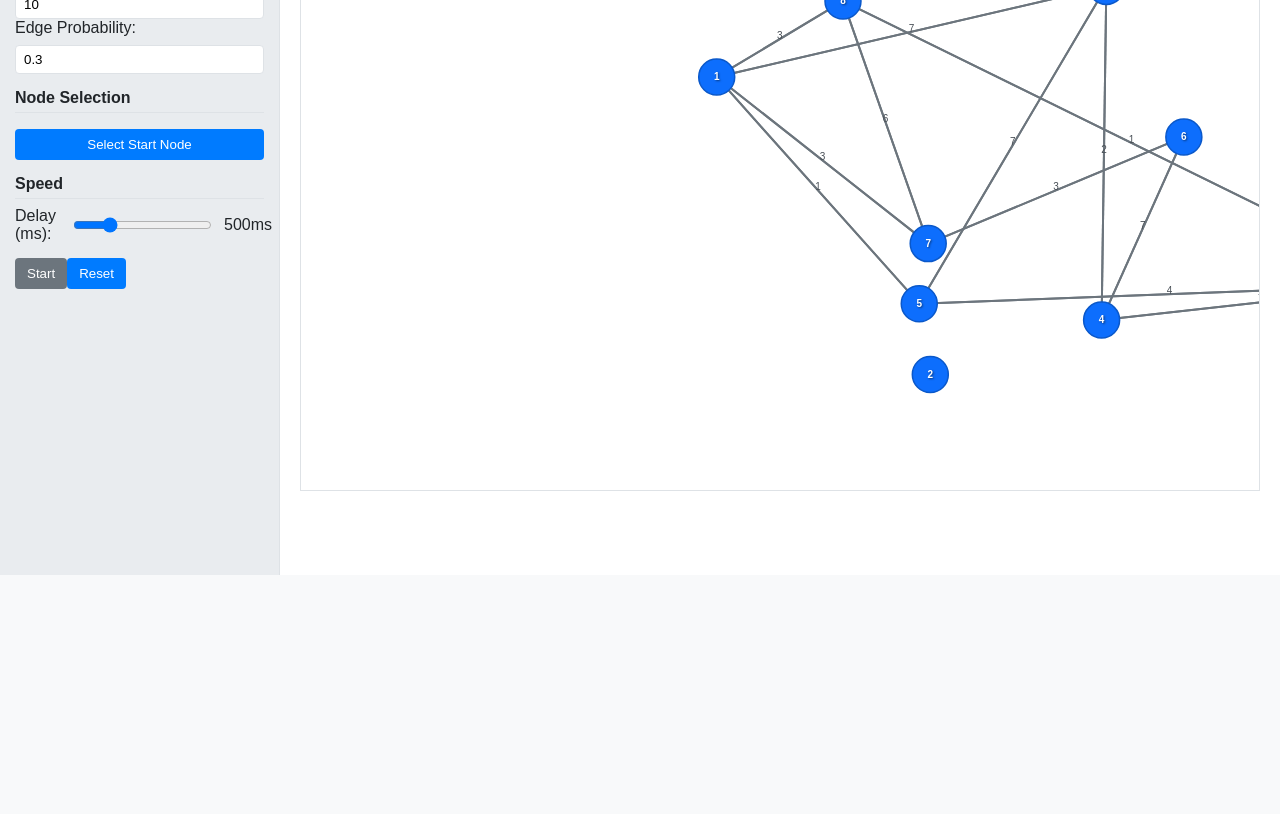
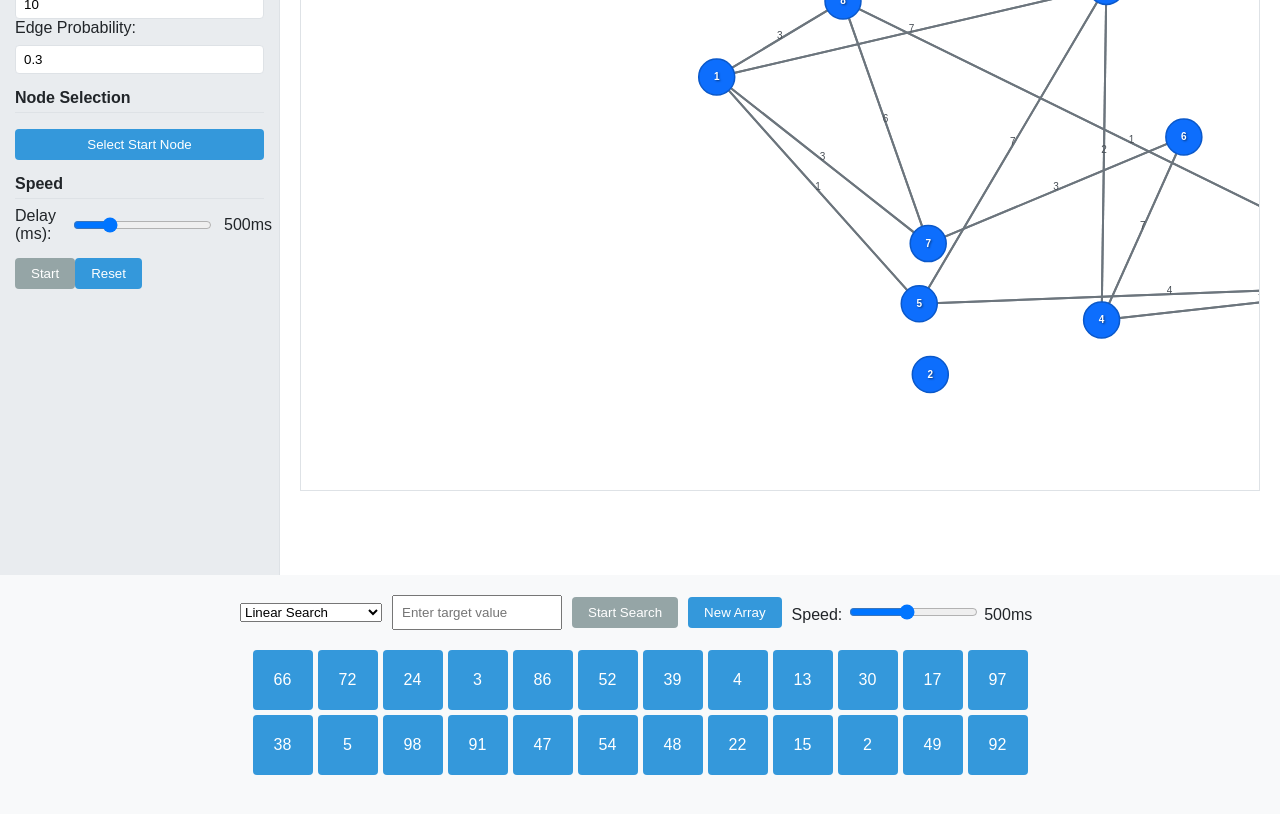
Before and after one commit to Mazeral/Algorithm-Visualizer, a Vue app: page / in a window 1280 px wide. Shown: the part 840-1654 px from the top of the page. Before the commit the page ends 1415 px from the top, so only its background shows below. Built offline with nearby package versions, Linux system fonts and the light colour scheme.

Commit message:
Search algorithms implemented.

```diff
--- a/src/App.vue
+++ b/src/App.vue
@@ -1,6 +1,7 @@
 <script setup>
 import SortingAlgorithms from "./components/SortingAlgorithms.vue";
 import GraphAlgorithms from "./components/GraphAlgorithms.vue";
+import SearchAlgorithms from "./components/SearchAlgorithms.vue";
 </script>
 
 <template>
@@ -9,6 +10,7 @@ import GraphAlgorithms from "./components/GraphAlgorithms.vue";
   <main>
     <SortingAlgorithms />
     <GraphAlgorithms />
+    <SearchAlgorithms />
   </main>
 </template>
 
--- a/src/components/GraphAlgorithms.vue
+++ b/src/components/GraphAlgorithms.vue
@@ -25,8 +25,8 @@ const isGraphAlgorithm = computed(() =>
 );
 
 // Determines if the selected algorithm requires a start node
-const needsStartNode = computed(() =>
-  ["BFS", "DFS", "Dijkstra", "Prim"].includes(selectedAlgorithm.value), // Prim often starts at a node
+const needsStartNode = computed(
+  () => ["BFS", "DFS", "Dijkstra", "Prim"].includes(selectedAlgorithm.value), // Prim often starts at a node
 );
 
 // Determines if the selected algorithm requires an end node
@@ -49,18 +49,21 @@ watch(selectedAlgorithm, () => {
 });
 
 // Watch for config changes to reset the graph/tree
-watch(graphConfig, () => {
+watch(
+  graphConfig,
+  () => {
     if (isGraphAlgorithm.value) {
       resetVisualization();
     }
-}, { deep: true });
+  },
+  { deep: true },
+);
 
 watch(treeDepth, () => {
   if (!isGraphAlgorithm.value) {
     resetVisualization();
   }
 });
-
 
 // Resets node/edge visual states (visited, current, path) and selections
 function clearVisualState() {
@@ -90,7 +93,6 @@ function resetVisualization() {
     calculateTreeLayout();
   }
 }
-
 
 function initializeGraph() {
   nodes.splice(0); // Clear existing nodes
@@ -176,19 +178,30 @@ function calculateTreeLayout() {
 
       if (nodes[leftChildIndex]) {
         const child = nodes[leftChildIndex];
-            edges.push({ from: parentNode.id, to: child.id, weight: Math.floor(Math.random() * 9 + 1), visited: false, inPath: false });
+        edges.push({
+          from: parentNode.id,
+          to: child.id,
+          weight: Math.floor(Math.random() * 9 + 1),
+          visited: false,
+          inPath: false,
+        });
         parentNode.children.push(child.id);
       }
       if (nodes[rightChildIndex]) {
         const child = nodes[rightChildIndex];
-            edges.push({ from: parentNode.id, to: child.id, weight: Math.floor(Math.random() * 9 + 1), visited: false, inPath: false });
+        edges.push({
+          from: parentNode.id,
+          to: child.id,
+          weight: Math.floor(Math.random() * 9 + 1),
+          visited: false,
+          inPath: false,
+        });
         parentNode.children.push(child.id);
       }
       currentNodeIndex++;
     }
   }
 }
-
 
 // --- Node Selection ---
 
@@ -246,7 +259,7 @@ async function bfs() {
     return false; // Indicate failure
   }
 
-  const startNodeObj = nodes.find(n => n.id === startNode.value);
+  const startNodeObj = nodes.find((n) => n.id === startNode.value);
   if (!startNodeObj) return false; // Should not happen
 
   const queue = [startNodeObj];
@@ -263,10 +276,10 @@ async function bfs() {
     await delay(delayTime.value);
 
     // Find neighbors using the edges array
-    const neighborEdges = edges.filter(e => e.from === currentNode.id);
+    const neighborEdges = edges.filter((e) => e.from === currentNode.id);
 
     for (const edge of neighborEdges) {
-        const neighborNode = nodes.find(n => n.id === edge.to);
+      const neighborNode = nodes.find((n) => n.id === edge.to);
 
       if (neighborNode && !neighborNode.visited) {
         neighborNode.visited = true;
@@ -274,8 +287,12 @@ async function bfs() {
         const edgeKey = `${Math.min(edge.from, edge.to)}-${Math.max(edge.from, edge.to)}`;
         if (!visitedEdges.has(edgeKey)) {
           // Find both directions of the edge to mark visited
-                const edgePair = edges.filter(e => (e.from === edge.from && e.to === edge.to) || (e.from === edge.to && e.to === edge.from));
-                edgePair.forEach(ep => ep.visited = true);
+          const edgePair = edges.filter(
+            (e) =>
+              (e.from === edge.from && e.to === edge.to) ||
+              (e.from === edge.to && e.to === edge.from),
+          );
+          edgePair.forEach((ep) => (ep.visited = true));
           visitedEdges.add(edgeKey);
           await delay(delayTime.value / 2); // Shorter delay for edge highlight
         }
@@ -287,7 +304,6 @@ async function bfs() {
   return true; // Indicate success
 }
 
-
 // DFS Implementation (Graph) - Requires Start Node
 async function dfs() {
   if (startNode.value === null) {
@@ -295,7 +311,7 @@ async function dfs() {
     return false; // Indicate failure
   }
 
-    const startNodeObj = nodes.find(n => n.id === startNode.value);
+  const startNodeObj = nodes.find((n) => n.id === startNode.value);
   if (!startNodeObj) return false;
 
   const stack = [startNodeObj]; // Use stack for DFS
@@ -312,19 +328,22 @@ async function dfs() {
     visitedOrder.push(currentNode.id);
     await delay(delayTime.value);
 
-
     // Find neighbors (consider reversing for typical stack-based DFS order)
-        const neighborEdges = edges.filter(e => e.from === currentNode.id); //.reverse();
+    const neighborEdges = edges.filter((e) => e.from === currentNode.id); //.reverse();
 
     for (const edge of neighborEdges) {
-            const neighborNode = nodes.find(n => n.id === edge.to);
+      const neighborNode = nodes.find((n) => n.id === edge.to);
 
       if (neighborNode && !neighborNode.visited) {
         // Mark edge as visited
         const edgeKey = `${Math.min(edge.from, edge.to)}-${Math.max(edge.from, edge.to)}`;
         if (!visitedEdges.has(edgeKey)) {
-                    const edgePair = edges.filter(e => (e.from === edge.from && e.to === edge.to) || (e.from === edge.to && e.to === edge.from));
-                    edgePair.forEach(ep => ep.visited = true);
+          const edgePair = edges.filter(
+            (e) =>
+              (e.from === edge.from && e.to === edge.to) ||
+              (e.from === edge.to && e.to === edge.from),
+          );
+          edgePair.forEach((ep) => (ep.visited = true));
           visitedEdges.add(edgeKey);
           await delay(delayTime.value / 2);
         }
@@ -379,7 +398,6 @@ async function dijkstra() {
     const currentNode = nodes.find((n) => n.id === currentId);
     if (!currentNode) continue; // Should not happen
 
-
     // Visualization: Mark current node
     currentNode.current = true;
     await delay(delayTime.value);
@@ -389,11 +407,10 @@ async function dijkstra() {
 
     currentNode.visited = true; // Mark visited after processing neighbors
 
-
     // Process neighbors
     const neighborEdges = edges.filter((e) => e.from === currentId);
     for (const edge of neighborEdges) {
-      const neighborNode = nodes.find(n => n.id === edge.to);
+      const neighborNode = nodes.find((n) => n.id === edge.to);
       if (!neighborNode) continue; // Skip if neighbor doesn't exist
 
       // Mark edge as visited (considered)
@@ -405,7 +422,8 @@ async function dijkstra() {
       if (alt < distances.get(edge.to)) {
         distances.set(edge.to, alt);
         previous.set(edge.to, currentId);
-        if (pq.has(edge.to)) { // Update priority in pq if it's still there
+        if (pq.has(edge.to)) {
+          // Update priority in pq if it's still there
           pq.set(edge.to, alt);
         }
 
@@ -425,8 +443,12 @@ async function dijkstra() {
       if (prevNodeId === null) break; // Should not happen if path exists
 
       // Find the specific edge used in the path
-          const pathEdge = edges.find((e) => e.from === prevNodeId && e.to === pathNodeId);
-           const pathEdgeReverse = edges.find((e) => e.from === pathNodeId && e.to === prevNodeId); // Find reverse too
+      const pathEdge = edges.find(
+        (e) => e.from === prevNodeId && e.to === pathNodeId,
+      );
+      const pathEdgeReverse = edges.find(
+        (e) => e.from === pathNodeId && e.to === prevNodeId,
+      ); // Find reverse too
 
       if (pathEdge) pathEdge.inPath = true;
       if (pathEdgeReverse) pathEdgeReverse.inPath = true; // Mark both directions inPath
@@ -444,10 +466,9 @@ async function dijkstra() {
   return true; // Indicate success or completion
 }
 
-
 // --- Tree Traversal Stubs (Keep if needed, otherwise remove) ---
 async function inOrderTraversal(nodeId) {
-  const node = nodes.find(n => n.id === nodeId);
+  const node = nodes.find((n) => n.id === nodeId);
   if (!node) return;
   const children = node.children || [];
   const leftChildId = children.length > 0 ? children[0] : null;
@@ -464,7 +485,7 @@ async function inOrderTraversal(nodeId) {
 }
 
 async function preOrderTraversal(nodeId) {
-  const node = nodes.find(n => n.id === nodeId);
+  const node = nodes.find((n) => n.id === nodeId);
   if (!node) return;
 
   node.current = true;
@@ -479,7 +500,7 @@ async function preOrderTraversal(nodeId) {
 }
 
 async function postOrderTraversal(nodeId) {
-  const node = nodes.find(n => n.id === nodeId);
+  const node = nodes.find((n) => n.id === nodeId);
   if (!node) return;
 
   const children = node.children || [];
@@ -563,7 +584,12 @@ onMounted(() => {
       <h3>Algorithm Visualizer</h3>
 
       <label for="algo-select">Select Algorithm:</label>
-      <select id="algo-select" v-model="selectedAlgorithm" class="algorithm-select" :disabled="isRunning">
+      <select
+        id="algo-select"
+        v-model="selectedAlgorithm"
+        class="algorithm-select"
+        :disabled="isRunning"
+      >
         <optgroup label="Graph Traversal">
           <option>BFS</option>
           <option>DFS</option>
@@ -584,14 +610,21 @@ onMounted(() => {
           Node Count:
           <input
             v-model.number="graphConfig.nodeCount"
-            type="number" min="3" max="30" :disabled="isRunning"
+            type="number"
+            min="3"
+            max="30"
+            :disabled="isRunning"
           />
         </label>
         <label>
           Edge Probability:
           <input
             v-model.number="graphConfig.edgeProbability"
-            type="number" min="0.1" max="1" step="0.1" :disabled="isRunning"
+            type="number"
+            min="0.1"
+            max="1"
+            step="0.1"
+            :disabled="isRunning"
           />
         </label>
       </div>
@@ -599,37 +632,75 @@ onMounted(() => {
         <h4>Tree Options</h4>
         <label>
           Tree Depth:
-          <input v-model.number="treeDepth" type="number" min="2" max="5" :disabled="isRunning" />
+          <input
+            v-model.number="treeDepth"
+            type="number"
+            min="2"
+            max="5"
+            :disabled="isRunning"
+          />
         </label>
       </div>
 
-       <div v-if="needsStartNode || needsEndNode" class="config-section node-selection">
+      <div
+        v-if="needsStartNode || needsEndNode"
+        class="config-section node-selection"
+      >
         <h4>Node Selection</h4>
-          <button v-if="needsStartNode" @click="selectStartNode" :disabled="isRunning || selectingStart" :class="{selecting: selectingStart}">
-            {{ startNode !== null ? `Start: ${startNode}` : 'Select Start Node' }} {{ selectingStart ? '...' : '' }}
+        <button
+          v-if="needsStartNode"
+          @click="selectStartNode"
+          :disabled="isRunning || selectingStart"
+          :class="{ selecting: selectingStart }"
+        >
+          {{
+            startNode !== null ? `Start: ${startNode}` : "Select Start Node"
+          }}
+          {{ selectingStart ? "..." : "" }}
         </button>
-           <button v-if="needsEndNode" @click="selectEndNode" :disabled="isRunning || selectingEnd" :class="{selecting: selectingEnd}">
-             {{ endNode !== null ? `End: ${endNode}` : 'Select End Node' }} {{ selectingEnd ? '...' : '' }}
+        <button
+          v-if="needsEndNode"
+          @click="selectEndNode"
+          :disabled="isRunning || selectingEnd"
+          :class="{ selecting: selectingEnd }"
+        >
+          {{ endNode !== null ? `End: ${endNode}` : "Select End Node" }}
+          {{ selectingEnd ? "..." : "" }}
         </button>
-           <p v-if="selectingStart || selectingEnd" class="selection-hint">Click on a node in the visualization.</p>
+        <p v-if="selectingStart || selectingEnd" class="selection-hint">
+          Click on a node in the visualization.
+        </p>
       </div>
 
       <div class="config-section speed-control">
         <h4>Speed</h4>
         <label>
           Delay (ms):
-             <input type="range" v-model.number="delayTime" min="50" max="2000" step="50" :disabled="isRunning">
+          <input
+            type="range"
+            v-model.number="delayTime"
+            min="50"
+            max="2000"
+            step="50"
+            :disabled="isRunning"
+          />
           <span>{{ delayTime }}ms</span>
         </label>
       </div>
 
       <div class="main-controls">
-         <button @click="startAlgorithm" :disabled="isRunning || (needsStartNode && startNode === null) || (needsEndNode && endNode === null)">
-            {{ isRunning ? 'Running...' : 'Start' }}
+        <button
+          @click="startAlgorithm"
+          :disabled="
+            isRunning ||
+            (needsStartNode && startNode === null) ||
+            (needsEndNode && endNode === null)
+          "
+        >
+          {{ isRunning ? "Running..." : "Start" }}
         </button>
         <button @click="resetVisualization" :disabled="isRunning">Reset</button>
       </div>
-
     </div>
 
     <div class="visualization-container">
@@ -652,9 +723,18 @@ onMounted(() => {
           <text
             v-for="(edge, index) in edges.filter((e, i) => i % 2 === 0)"
             :key="'weight-' + index"
-      :x="(nodes.find(n => n.id === edge.from).x + nodes.find(n => n.id === edge.to).x) / 2"
-      :y="(nodes.find(n => n.id === edge.from).y + nodes.find(n => n.id === edge.to).y) / 2"
-      class="edge-weight">
+            :x="
+              (nodes.find((n) => n.id === edge.from).x +
+                nodes.find((n) => n.id === edge.to).x) /
+              2
+            "
+            :y="
+              (nodes.find((n) => n.id === edge.from).y +
+                nodes.find((n) => n.id === edge.to).y) /
+              2
+            "
+            class="edge-weight"
+          >
             {{ edge.weight }}
           </text>
         </g>
@@ -665,7 +745,8 @@ onMounted(() => {
             :key="'node-' + node.id"
             :cx="node.x"
             :cy="node.y"
-            r="18" class="node"
+            r="18"
+            class="node"
             :class="{
               visited: node.visited,
               current: node.current,
@@ -674,7 +755,8 @@ onMounted(() => {
             }"
             @click="handleNodeClick(node)"
           >
-            <title>{{ `Node ID: ${node.id}\nValue: ${node.value}` }}</title> </circle>
+            <title>{{ `Node ID: ${node.id}\nValue: ${node.value}` }}</title>
+          </circle>
         </g>
 
         <g class="node-labels">
@@ -687,7 +769,8 @@ onMounted(() => {
             text-anchor="middle"
             dy=".3em"
           >
-             {{ node.id }} </text>
+            {{ node.id }}
+          </text>
         </g>
       </svg>
     </div>
@@ -740,7 +823,8 @@ body {
   gap: 15px; /* Spacing between sections */
 }
 
-.algorithm-panel h3, .algorithm-panel h4 {
+.algorithm-panel h3,
+.algorithm-panel h4 {
   margin-top: 0;
   margin-bottom: 10px;
   border-bottom: 1px solid var(--color-border);
@@ -770,7 +854,6 @@ body {
 .config-section label input[type="range"] {
   padding: 0;
 }
-
 
 .algorithm-select {
   margin-bottom: 10px;
@@ -806,7 +889,6 @@ button.selecting {
   margin-top: 5px;
 }
 
-
 .visualization-container {
   display: flex;
   justify-content: center;
@@ -829,26 +911,46 @@ button.selecting {
   stroke: var(--color-node-stroke);
   stroke-width: 1.5;
   cursor: pointer;
-  transition: fill 0.3s ease, stroke 0.3s ease;
+  transition:
+    fill 0.3s ease,
+    stroke 0.3s ease;
 }
 .node:hover {
   stroke-width: 3;
 }
 
-.node.visited { fill: var(--color-node-visited); }
-.node.current { fill: var(--color-node-current); stroke: #a02a1a; stroke-width: 2.5; }
-.node.start { fill: var(--color-node-start) !important; } /* Use !important to override other states */
-.node.end { fill: var(--color-node-end) !important; }
+.node.visited {
+  fill: var(--color-node-visited);
+}
+.node.current {
+  fill: var(--color-node-current);
+  stroke: #a02a1a;
+  stroke-width: 2.5;
+}
+.node.start {
+  fill: var(--color-node-start) !important;
+} /* Use !important to override other states */
+.node.end {
+  fill: var(--color-node-end) !important;
+}
 
 .edge {
   stroke: var(--color-edge);
   stroke-width: 2;
   fill: none;
-  transition: stroke 0.3s ease, stroke-width 0.3s ease;
+  transition:
+    stroke 0.3s ease,
+    stroke-width 0.3s ease;
 }
 
-.edge.visited { stroke: var(--color-edge-visited); stroke-width: 2.5; }
-.edge.in-path { stroke: var(--color-edge-path); stroke-width: 4; }
+.edge.visited {
+  stroke: var(--color-edge-visited);
+  stroke-width: 2.5;
+}
+.edge.in-path {
+  stroke: var(--color-edge-path);
+  stroke-width: 4;
+}
 
 .node-label {
   fill: var(--color-label);
@@ -878,5 +980,4 @@ button.selecting {
   min-width: 40px; /* Ensure space for text */
   text-align: right;
 }
-
 </style>
--- /dev/null
+++ b/src/components/SearchAlgorithms.vue
@@ -0,0 +1,344 @@
+<script setup>
+import { ref, reactive, watch } from "vue";
+
+const array = reactive([]);
+const targetValue = ref(null);
+const isRunning = ref(false);
+const currentIndex = ref(-1);
+const foundIndex = ref(-1);
+const checkedIndices = reactive([]);
+const searchComplete = ref(false);
+const speed = ref(500);
+const selectedAlgorithm = ref("Linear Search");
+
+// Generate initial array
+const generateNewArray = () => {
+  array.splice(0);
+  for (let i = 0; i < 24; i++) {
+    const num = Math.floor(Math.random() * 100) + 1;
+    if (!array.includes(num)) array.push(num);
+    else --i;
+  }
+  if (needsSortedArray()) {
+    array.sort((a, b) => a - b);
+  }
+  resetSearch();
+};
+
+// Reset search state
+const resetSearch = () => {
+  currentIndex.value = -1;
+  foundIndex.value = -1;
+  checkedIndices.splice(0);
+  searchComplete.value = false;
+};
+
+// Linear Search implementation
+const linearSearch = async () => {
+  for (let i = 0; i < array.length; i++) {
+    currentIndex.value = i;
+    checkedIndices.push(i);
+    await delay();
+
+    if (array[i] === targetValue.value) {
+      foundIndex.value = i;
+      return true;
+    }
+  }
+  return false;
+};
+
+// Binary Search implementation
+const binarySearch = async () => {
+  let low = 0;
+  let high = array.length - 1;
+
+  while (low <= high) {
+    const mid = Math.floor((low + high) / 2);
+    currentIndex.value = mid;
+    checkedIndices.push(mid);
+    await delay();
+
+    if (array[mid] === targetValue.value) {
+      foundIndex.value = mid;
+      return true;
+    } else if (array[mid] < targetValue.value) {
+      low = mid + 1;
+    } else {
+      high = mid - 1;
+    }
+  }
+  return false;
+};
+
+// Jump Search implementation
+const jumpSearch = async () => {
+  const n = array.length;
+  const step = Math.floor(Math.sqrt(n));
+  let prev = 0;
+  let currentStep = step;
+
+  while (currentStep < n && array[currentStep - 1] < targetValue.value) {
+    prev = currentStep;
+    currentStep += step;
+    currentIndex.value = prev;
+    checkedIndices.push(prev);
+    await delay();
+  }
+
+  // Linear search within the block
+  while (prev < Math.min(currentStep, n)) {
+    currentIndex.value = prev;
+    checkedIndices.push(prev);
+    await delay();
+
+    if (array[prev] === targetValue.value) {
+      foundIndex.value = prev;
+      return true;
+    }
+    prev++;
+  }
+
+  return false;
+};
+
+// Interpolation Search implementation
+const interpolationSearch = async () => {
+  let low = 0;
+  let high = array.length - 1;
+
+  while (
+    low <= high &&
+    targetValue.value >= array[low] &&
+    targetValue.value <= array[high]
+  ) {
+    const pos = Math.floor(
+      low +
+        ((targetValue.value - array[low]) * (high - low)) /
+          (array[high] - array[low]),
+    );
+
+    currentIndex.value = pos;
+    checkedIndices.push(pos);
+    await delay();
+
+    if (array[pos] === targetValue.value) {
+      foundIndex.value = pos;
+      return true;
+    }
+
+    if (array[pos] < targetValue.value) {
+      low = pos + 1;
+    } else {
+      high = pos - 1;
+    }
+  }
+  return false;
+};
+
+// Start search process
+const startSearch = async () => {
+  if (!targetValue.value) return;
+
+  isRunning.value = true;
+  resetSearch();
+
+  try {
+    let found;
+    switch (selectedAlgorithm.value) {
+      case "Linear Search":
+        found = await linearSearch();
+        break;
+      case "Binary Search":
+      case "Jump Search":
+      case "Interpolation Search":
+        if (!isSorted()) {
+          alert("Array must be sorted for this algorithm");
+          return;
+        }
+        if (selectedAlgorithm.value === "Binary Search")
+          found = await binarySearch();
+        if (selectedAlgorithm.value === "Jump Search")
+          found = await jumpSearch();
+        if (selectedAlgorithm.value === "Interpolation Search")
+          found = await interpolationSearch();
+        break;
+    }
+
+    if (!found) foundIndex.value = -1;
+  } finally {
+    isRunning.value = false;
+    searchComplete.value = true;
+  }
+};
+
+// Check if array is sorted
+const isSorted = () => {
+  for (let i = 1; i < array.length; i++) {
+    if (array[i - 1] > array[i]) return false;
+  }
+  return true;
+};
+
+// Check if algorithm requires sorted array
+const needsSortedArray = () => {
+  return ["Binary Search", "Jump Search", "Interpolation Search"].includes(
+    selectedAlgorithm.value,
+  );
+};
+
+// Delay helper
+const delay = () => new Promise((resolve) => setTimeout(resolve, speed.value));
+
+// Watch algorithm changes
+watch(selectedAlgorithm, (newVal) => {
+  if (needsSortedArray()) {
+    array.sort((a, b) => a - b);
+  }
+  resetSearch();
+});
+
+// Initial setup
+generateNewArray();
+</script>
+
+<template>
+  <div class="search-visualizer">
+    <div class="controls">
+      <select v-model="selectedAlgorithm">
+        <option>Linear Search</option>
+        <option>Binary Search</option>
+        <option>Jump Search</option>
+        <option>Interpolation Search</option>
+      </select>
+
+      <input
+        type="number"
+        v-model.number="targetValue"
+        placeholder="Enter target value"
+        :disabled="isRunning"
+      />
+
+      <button @click="startSearch" :disabled="!targetValue || isRunning">
+        {{ isRunning ? "Searching..." : "Start Search" }}
+      </button>
+
+      <button @click="generateNewArray">New Array</button>
+
+      <label>
+        Speed:
+        <input
+          type="range"
+          v-model.number="speed"
+          min="100"
+          max="1000"
+          step="100"
+        />
+        {{ speed }}ms
+      </label>
+    </div>
+
+    <div class="array-container">
+      <div
+        v-for="(num, index) in array"
+        :key="index"
+        class="array-element"
+        :class="{
+          active: currentIndex === index,
+          found: foundIndex === index,
+          checked: checkedIndices.includes(index),
+          'not-found': searchComplete && foundIndex === -1,
+        }"
+      >
+        {{ num }}
+      </div>
+    </div>
+
+    <div class="status">
+      <div v-if="searchComplete">
+        <span v-if="foundIndex !== -1">
+          Found {{ targetValue }} at index {{ foundIndex }}
+        </span>
+        <span v-else> {{ targetValue }} not found in the array </span>
+      </div>
+    </div>
+  </div>
+</template>
+
+<style>
+.search-visualizer {
+  padding: 20px;
+  max-width: 800px;
+  margin: 0 auto;
+}
+
+.controls {
+  margin-bottom: 20px;
+  display: flex;
+  gap: 10px;
+  flex-wrap: wrap;
+  align-items: center;
+}
+
+.array-container {
+  display: flex;
+  gap: 5px;
+  flex-wrap: wrap;
+  justify-content: center;
+  min-height: 100px;
+}
+
+.array-element {
+  width: 60px;
+  height: 60px;
+  background: #3498db;
+  color: white;
+  display: flex;
+  align-items: center;
+  justify-content: center;
+  border-radius: 4px;
+  transition: background-color 0.3s ease;
+}
+
+.array-element.active {
+  background: #f1c40f;
+}
+
+.array-element.found {
+  background: #2ecc71;
+}
+
+.array-element.checked {
+  background: #e74c3c;
+  opacity: 0.7;
+}
+
+.array-element.not-found {
+  background: #95a5a6;
+}
+
+.status {
+  margin-top: 20px;
+  text-align: center;
+  font-size: 1.2em;
+}
+
+button {
+  padding: 8px 16px;
+  background: #3498db;
+  color: white;
+  border: none;
+  border-radius: 4px;
+  cursor: pointer;
+}
+
+button:disabled {
+  background: #95a5a6;
+  cursor: not-allowed;
+}
+
+input[type="number"] {
+  padding: 8px;
+  width: 150px;
+}
+</style>
```
Lines whose indentation alone changed are shown as unchanged.
